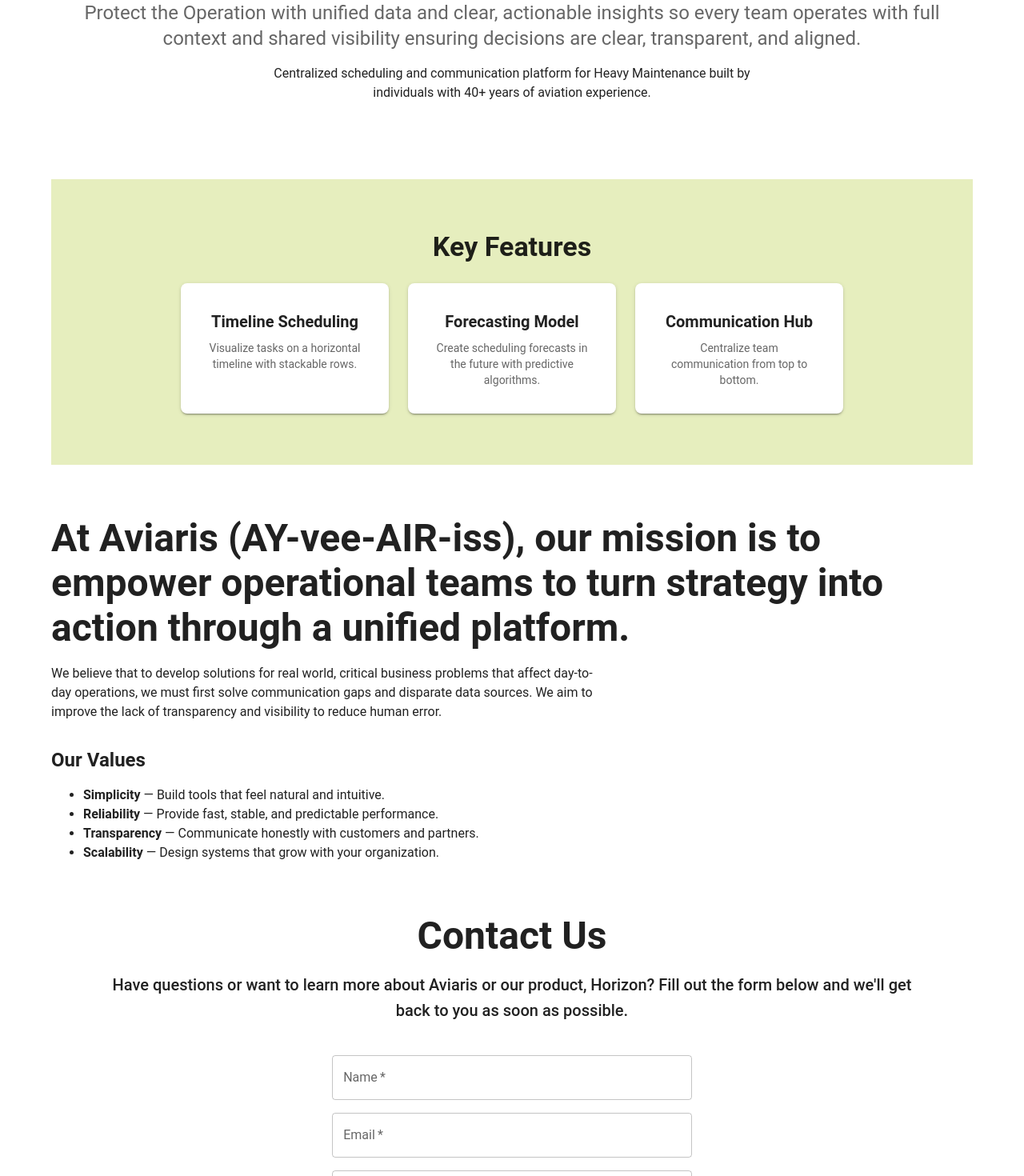
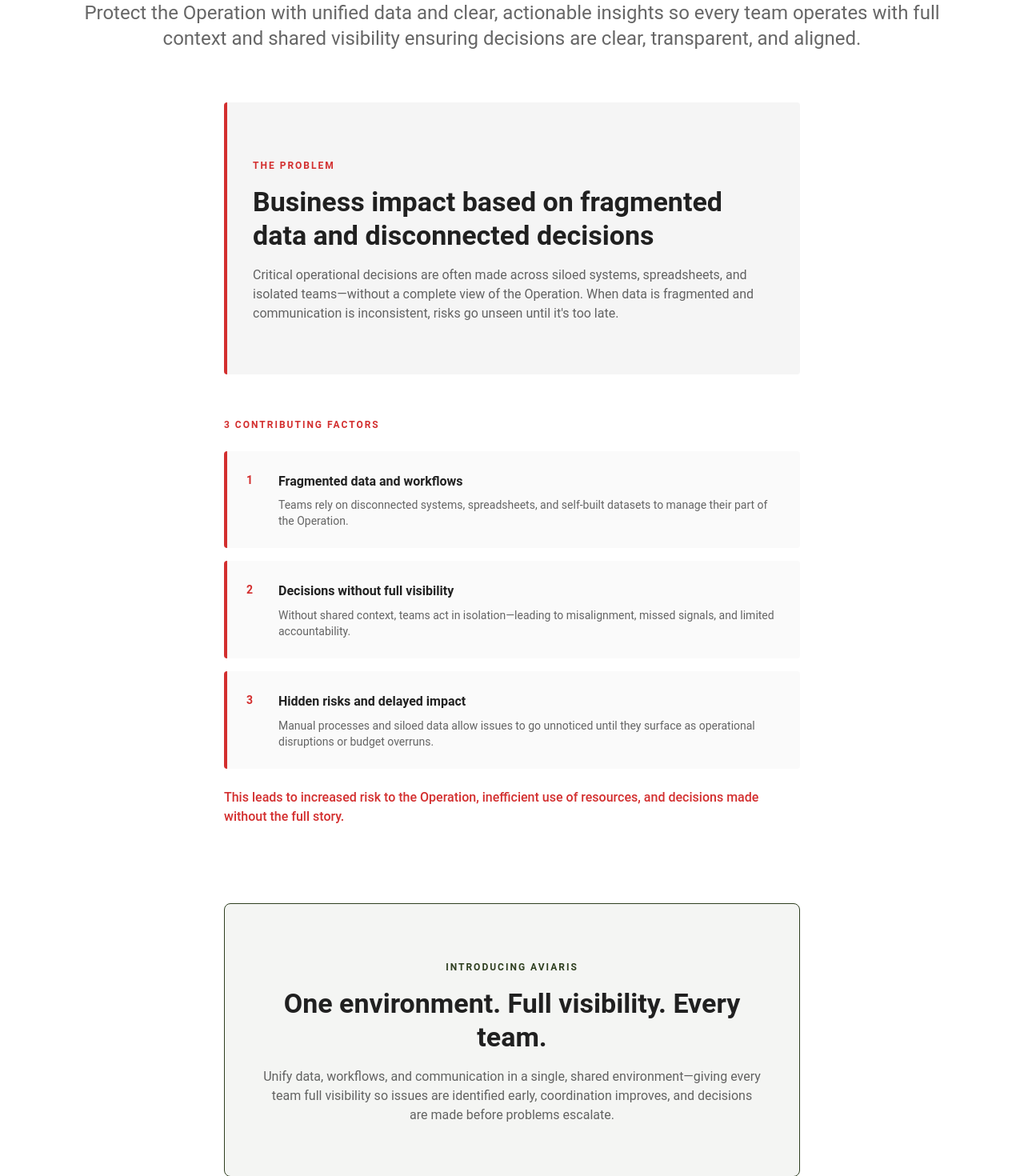
Before and after one commit to AYVEEAIRIS/aviaris-landing-website, a Next.js app: page / in a window 1280 px wide. Shown: the part 280-1750 px from the top of the page at 80% size. Built offline with nearby package versions, Linux system fonts and the light colour scheme.

Commit message:
created problem statement and solution section

```diff
--- a/src/app/page.tsx
+++ b/src/app/page.tsx
@@ -24,14 +24,152 @@
           ensuring decisions are clear, transparent, and aligned.
         </Typography>
 
-        <Typography
-          variant="body1"
-          sx={{ maxWidth: '600px', margin: '0 auto', marginTop: '1rem' }}
+        <Box
+          sx={{
+            mt: 8,
+            py: 8,
+            px: 4,
+            borderLeft: `4px solid ${theme.palette.error.main}`,
+            backgroundColor: theme.palette.grey[100],
+            textAlign: 'left',
+            maxWidth: '720px',
+            mx: 'auto',
+            borderRadius: 1,
+          }}
         >
-          Centralized scheduling and communication platform for Heavy
-          Maintenance built by individuals with 40+ years of aviation
-          experience.
-        </Typography>
+          <Typography
+            variant="overline"
+            sx={{
+              color: theme.palette.error.main,
+              fontWeight: 700,
+              letterSpacing: 2,
+            }}
+          >
+            The Problem
+          </Typography>
+          <Typography variant="h4" fontWeight={700} sx={{ mt: 1, mb: 2 }}>
+            Business impact based on fragmented data and disconnected decisions
+          </Typography>
+          <Typography variant="body1" color="text.secondary">
+            Critical operational decisions are often made across siloed systems,
+            spreadsheets, and isolated teams—without a complete view of the
+            Operation. When data is fragmented and communication is
+            inconsistent, risks go unseen until it&apos;s too late.
+          </Typography>
+        </Box>
+
+        <Box sx={{ mt: 6, maxWidth: '720px', mx: 'auto', textAlign: 'left' }}>
+          <Typography
+            variant="overline"
+            sx={{
+              color: theme.palette.error.main,
+              fontWeight: 700,
+              letterSpacing: 2,
+            }}
+          >
+            3 Contributing Factors
+          </Typography>
+          <Box
+            sx={{
+              display: 'flex',
+              flexDirection: 'column',
+              gap: 2,
+              mt: 2,
+            }}
+          >
+            {[
+              {
+                title: 'Fragmented data and workflows',
+                body: 'Teams rely on disconnected systems, spreadsheets, and self-built datasets to manage their part of the Operation.',
+              },
+              {
+                title: 'Decisions without full visibility',
+                body: 'Without shared context, teams act in isolation—leading to misalignment, missed signals, and limited accountability.',
+              },
+              {
+                title: 'Hidden risks and delayed impact',
+                body: 'Manual processes and siloed data allow issues to go unnoticed until they surface as operational disruptions or budget overruns.',
+              },
+            ].map((factor, i) => (
+              <Paper
+                key={i}
+                elevation={0}
+                sx={{
+                  p: 3,
+                  borderRadius: 1,
+                  borderLeft: `4px solid ${theme.palette.error.main}`,
+                  backgroundColor: theme.palette.grey[50],
+                  display: 'flex',
+                  gap: 2,
+                  alignItems: 'flex-start',
+                }}
+              >
+                <Typography
+                  variant="body2"
+                  sx={{
+                    color: theme.palette.error.main,
+                    fontWeight: 700,
+                    minWidth: 24,
+                    mt: '2px',
+                  }}
+                >
+                  {i + 1}
+                </Typography>
+                <Box>
+                  <Typography variant="subtitle1" fontWeight={700} gutterBottom>
+                    {factor.title}
+                  </Typography>
+                  <Typography variant="body2" color="text.secondary">
+                    {factor.body}
+                  </Typography>
+                </Box>
+              </Paper>
+            ))}
+          </Box>
+          <Typography
+            variant="body1"
+            fontWeight={500}
+            sx={{ mt: 3, color: theme.palette.error.main }}
+          >
+            This leads to increased risk to the Operation, inefficient use of
+            resources, and decisions made without the full story.
+          </Typography>
+        </Box>
+
+        <Paper
+          elevation={0}
+          sx={{
+            mt: 12,
+            py: 8,
+            px: 6,
+            textAlign: 'center',
+            maxWidth: '720px',
+            mx: 'auto',
+            borderRadius: 2,
+            border: `1px solid ${theme.palette.primary.main}`,
+            backgroundColor: theme.palette.primary.main + '0D',
+          }}
+        >
+          <Typography
+            variant="overline"
+            sx={{
+              color: theme.palette.primary.main,
+              fontWeight: 700,
+              letterSpacing: 2,
+            }}
+          >
+            Introducing Aviaris
+          </Typography>
+          <Typography variant="h4" fontWeight={700} sx={{ mt: 1, mb: 2 }}>
+            One environment. Full visibility. Every team.
+          </Typography>
+          <Typography variant="body1" color="text.secondary">
+            Unify data, workflows, and communication in a single, shared
+            environment—giving every team full visibility so issues are
+            identified early, coordination improves, and decisions are made
+            before problems escalate.
+          </Typography>
+        </Paper>
 
         <Box
           sx={{ mt: 12, py: 8, backgroundColor: theme.palette.secondary.main }}
```
